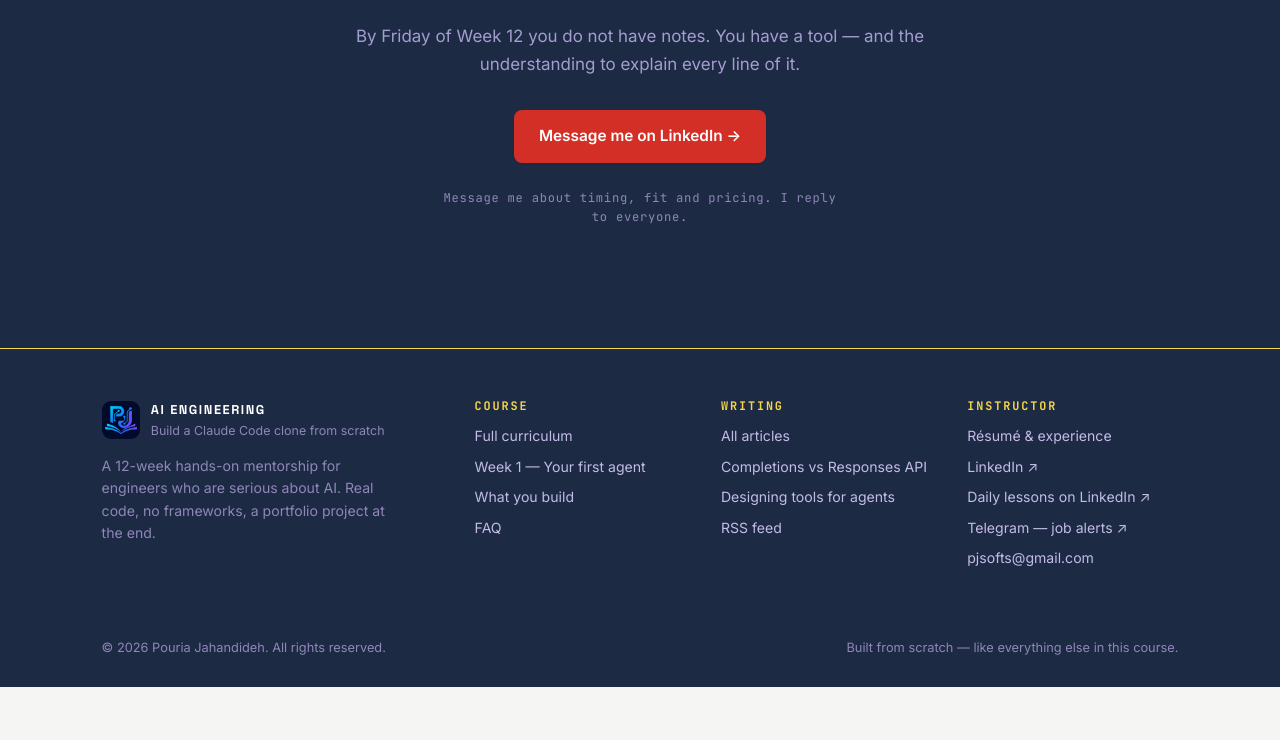
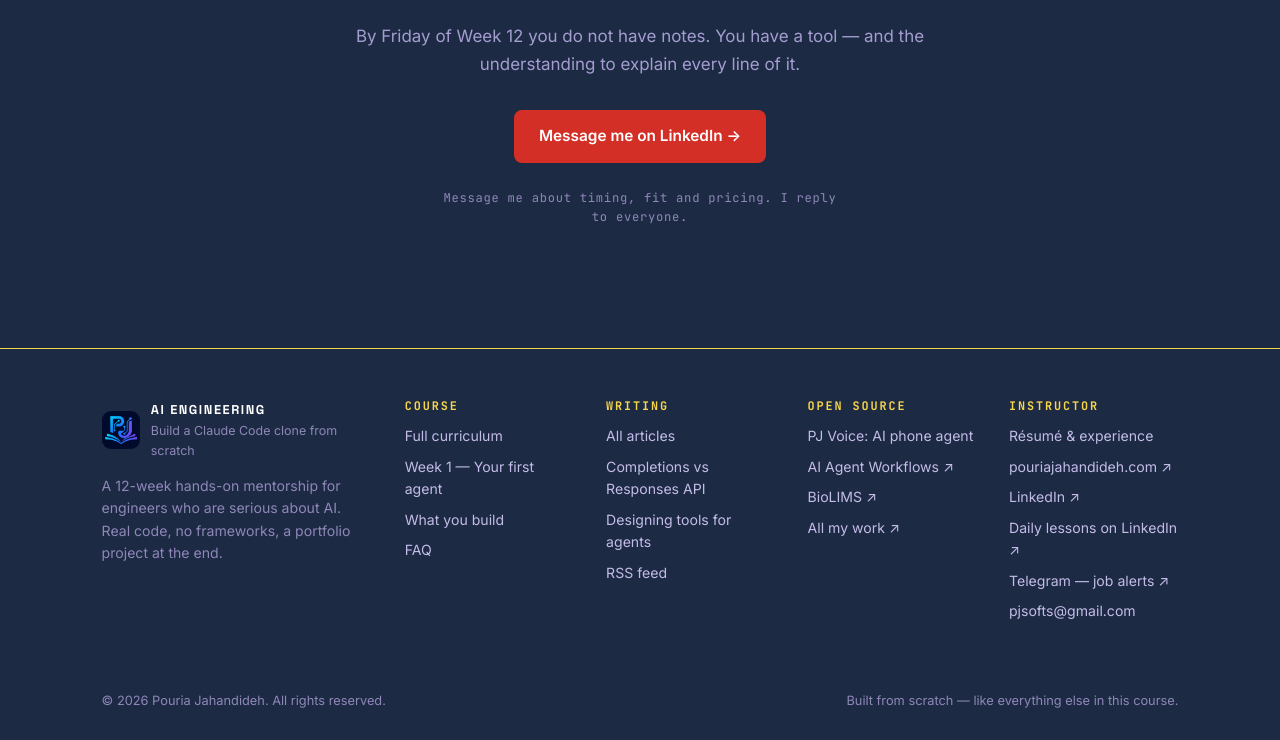
Before and after one commit to pjsofts/pjsofts.github.io, an Astro site: page / in a window 1280 px wide. Shown: the part 8434-9174 px from the top of the page. Before the commit the page ends 9121 px from the top, so only its background shows below. Built offline with nearby package versions, Linux system fonts and the light colour scheme; Astro itself is replaced by a stand-in of ours.

Commit message:
Footer: add Open source column (PJ Voice, AI Agent Workflows, BioLIMS) and link to pouriajahandideh.com

```diff
--- a/src/components/Footer.astro
+++ b/src/components/Footer.astro
@@ -38,8 +38,17 @@ const year = new Date().getFullYear();
       </div>
 
       <div>
+        <h4>Open source</h4>
+        <a href="https://pjsofts.github.io/pj-voice/">PJ Voice: AI phone agent</a>
+        <a href="https://github.com/pjsofts/ai-agent-workflows" target="_blank" rel="noopener">AI Agent Workflows ↗</a>
+        <a href="https://bioliams.github.io/" target="_blank" rel="noopener">BioLIMS ↗</a>
+        <a href="https://pouriajahandideh.com/">All my work ↗</a>
+      </div>
+
+      <div>
         <h4>Instructor</h4>
         <a href="/resume">Résumé &amp; experience</a>
+        <a href="https://pouriajahandideh.com/">pouriajahandideh.com ↗</a>
         <a href={SITE.instructor.linkedin} target="_blank" rel="noopener me">LinkedIn ↗</a>
         <a href={SITE.org.linkedin} target="_blank" rel="noopener">Daily lessons on LinkedIn ↗</a>
         <a href={SITE.telegram.href} target="_blank" rel="noopener">Telegram — job alerts ↗</a>
@@ -56,7 +65,7 @@ const year = new Date().getFullYear();
 
 <style>
   .ftr { border-top: 1px solid var(--line); background: var(--ink-800); padding: 3.2rem 0 1.8rem; margin-top: 3rem; }
-  .ftr-grid { display: grid; grid-template-columns: 1.6fr 1fr 1fr 1fr; gap: 2.2rem; }
+  .ftr-grid { display: grid; grid-template-columns: 1.6fr 1fr 1fr 1fr 1fr; gap: 2rem; }
   .fbrand { display: flex; align-items: center; gap: .7rem; margin-bottom: .9rem; }
   .fbrand img { border-radius: 9px; object-fit: cover; }
   .fb-name { font-weight: 800; font-size: .8rem; letter-spacing: .17em; }
@@ -70,7 +79,7 @@ const year = new Date().getFullYear();
     border-top: 1px solid var(--line); margin-top: 2.4rem; padding-top: 1.3rem;
     font-size: .8rem; color: var(--fg-dimmer);
   }
-  @media (max-width: 780px) {
+  @media (max-width: 980px) {
     .ftr-grid { grid-template-columns: 1fr 1fr; gap: 1.8rem; }
   }
   @media (max-width: 460px) {
```
